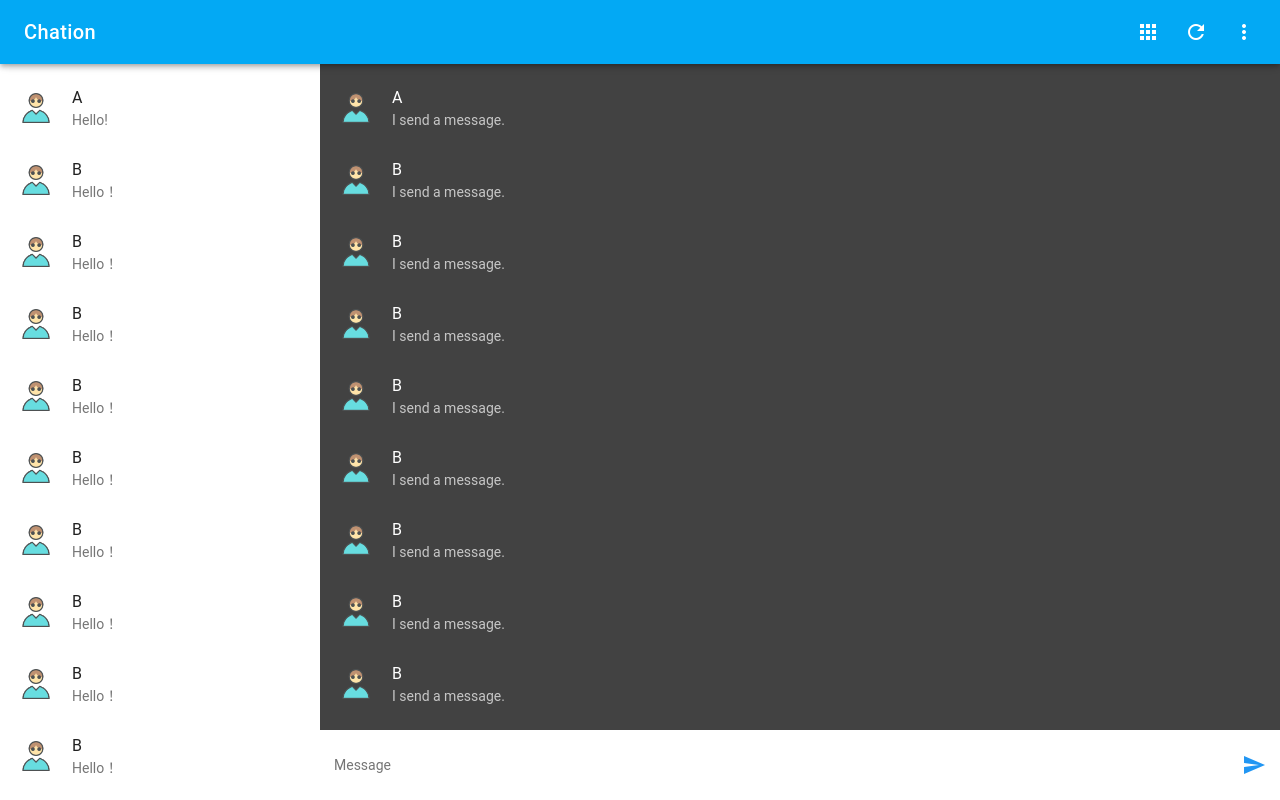
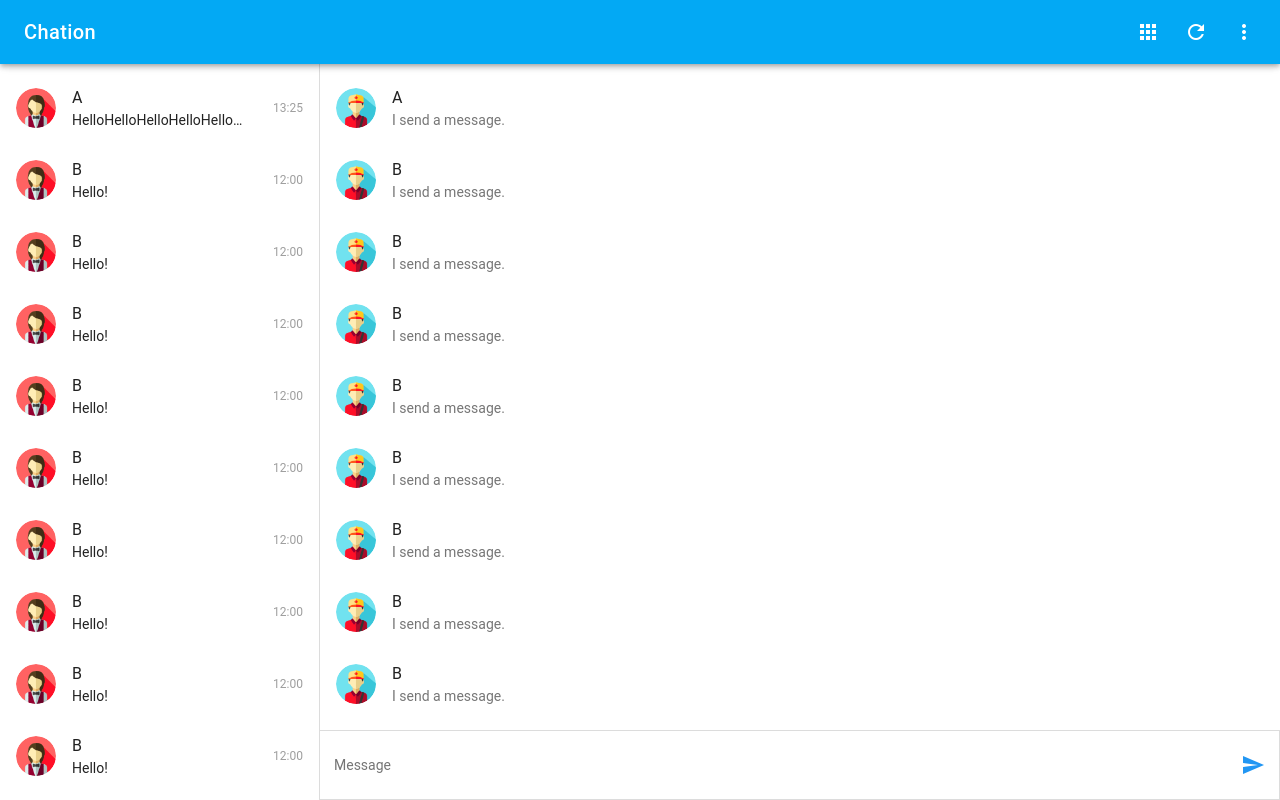
Before and after one commit to sunada-ke/chation-web, a Vue app: page / in a window 1280 px wide. Built offline with nearby package versions, Linux system fonts and the light colour scheme.

Commit message:
[UPDATE] Update UI

```diff
--- a/src/components/Chat.vue
+++ b/src/components/Chat.vue
@@ -1,11 +1,11 @@
 <template>
   <div class="chat-container">
     <div class="message-container">
-      <v-list dark two-line class="message">
+      <v-list two-line class="message">
         <template v-for="item in messages">
           <v-list-tile avatar :key="item.title" @click="aaa">
             <v-list-tile-avatar>
-              <img :src="require('../assets/user_awake.png')">
+              <img :src="require('../assets/courier.png')">
             </v-list-tile-avatar>
             <v-list-tile-content>
               <v-list-tile-title v-html="item.title"></v-list-tile-title>
@@ -15,7 +15,7 @@
         </template>
       </v-list>
     </div>
-    <div class="sendbox">
+    <div class="send-area">
       <input type="text" placeholder="Message" class="input" v-on:keyup.enter="sendMessage">
       <v-btn icon class="blue--text">
         <v-icon>send</v-icon>
@@ -96,11 +96,7 @@ export default {
   overflow-y: auto;
 }
 
-.message {
-  /* background-color:#fff; */
-}
-
-.sendbox {
+.send-area {
   box-sizing: border-box;
   height: 70px;
   bottom: 0;
@@ -108,6 +104,8 @@ export default {
   align-items: center;
   flex-direction: row;
   background-color: #fff;
+  border: solid gainsboro;
+  border-width: 1px 1px 1px 0px;
 }
 
 .input {
--- a/src/components/Home.vue
+++ b/src/components/Home.vue
@@ -1,22 +1,30 @@
 <template>
     <div class="home">
     <v-layout row>
-      <v-flex sm3 order-xs1 class="chats-container">
+      <v-flex xs0 sm3 order-xs1 class="chats-container">
         <v-list two-line>
           <template v-for="item in talks">
-            <v-list-tile avatar :key="item.title" @click="aaa">
+            <v-list-tile
+              :key="item.title"
+              ripple
+              avatar
+              @click="onItemClick"
+            >
               <v-list-tile-avatar>
-                <img :src="require('../assets/user_awake.png')">
+                <img :src="require('../assets/waiter.png')">
               </v-list-tile-avatar>
               <v-list-tile-content>
-                <v-list-tile-title v-html="item.title"></v-list-tile-title>
-                <v-list-tile-sub-title v-html="item.subtitle"></v-list-tile-sub-title>
+                <v-list-tile-title v-text="item.title"></v-list-tile-title>
+                <v-list-tile-sub-title v-text="item.message" class="text--primary"></v-list-tile-sub-title>
               </v-list-tile-content>
+              <v-list-tile-action>
+                <v-list-tile-action-text>{{ item.time }}</v-list-tile-action-text>
+              </v-list-tile-action>
             </v-list-tile>
           </template>
         </v-list>
       </v-flex>
-      <v-flex xs12 sm9 order-xs2>
+      <v-flex sm9 order-xs2>
         <chat></chat>
       </v-flex>
     </v-layout>
@@ -25,68 +33,88 @@
 
 <script>
 import Chat from './Chat'
+import virtualList from 'vue-virtual-scroll-list'
 
 export default {
   name: 'Home',
   components: {
-    Chat
+    Chat,
+    'virtual-list': virtualList
   },
   data() {
     return {
       talks: [
         {
           title: 'A',
-          subtitle: 'Hello!'
+          message: 'HelloHelloHelloHelloHelloHelloHelloHello!',
+          time: '13:25'
         },
         {
           title: 'B',
-          subtitle: 'Hello！'
+          message: 'Hello!',
+          time: '12:00'
         },
         {
           title: 'B',
-          subtitle: 'Hello！'
+          message: 'Hello!',
+          time: '12:00'
         },
         {
           title: 'B',
-          subtitle: 'Hello！'
+          message: 'Hello!',
+          time: '12:00'
         },
         {
           title: 'B',
-          subtitle: 'Hello！'
+          message: 'Hello!',
+          time: '12:00'
         },
         {
           title: 'B',
-          subtitle: 'Hello！'
+          message: 'Hello!',
+          time: '12:00'
         },
         {
           title: 'B',
-          subtitle: 'Hello！'
+          message: 'Hello!',
+          time: '12:00'
         },
         {
           title: 'B',
-          subtitle: 'Hello！'
+          message: 'Hello!',
+          time: '12:00'
         },
         {
           title: 'B',
-          subtitle: 'Hello！'
+          message: 'Hello!',
+          time: '12:00'
         },
         {
           title: 'B',
-          subtitle: 'Hello！'
+          message: 'Hello!',
+          time: '12:00'
         },
         {
           title: 'B',
-          subtitle: 'Hello！'
+          message: 'Hello!',
+          time: '12:00'
         },
         {
           title: 'B',
-          subtitle: 'Hello！'
+          message: 'Hello!',
+          time: '12:00'
         },
         {
           title: 'C',
-          subtitle: 'Hello！'
+          message: 'Hello!',
+          time: '12:00'
         }
       ]
+    }
+  },
+  methods: {
+    onItemClick () {
+      console.log('onItemClick')
     }
   }
 }
@@ -95,9 +123,14 @@ export default {
 <!-- Add "scoped" attribute to limit CSS to this component only -->
 <style scoped>
 
+/* .chats {
+  padding: 0;
+} */
+
 .chats-container {
   overflow-y: auto;
   height: calc(100vh - 64px);
+  border-right: solid 1px gainsboro
 }
 
 </style>
```
Also changed, not shown: src/assets/courier.png (added), src/assets/waiter.png (added).
